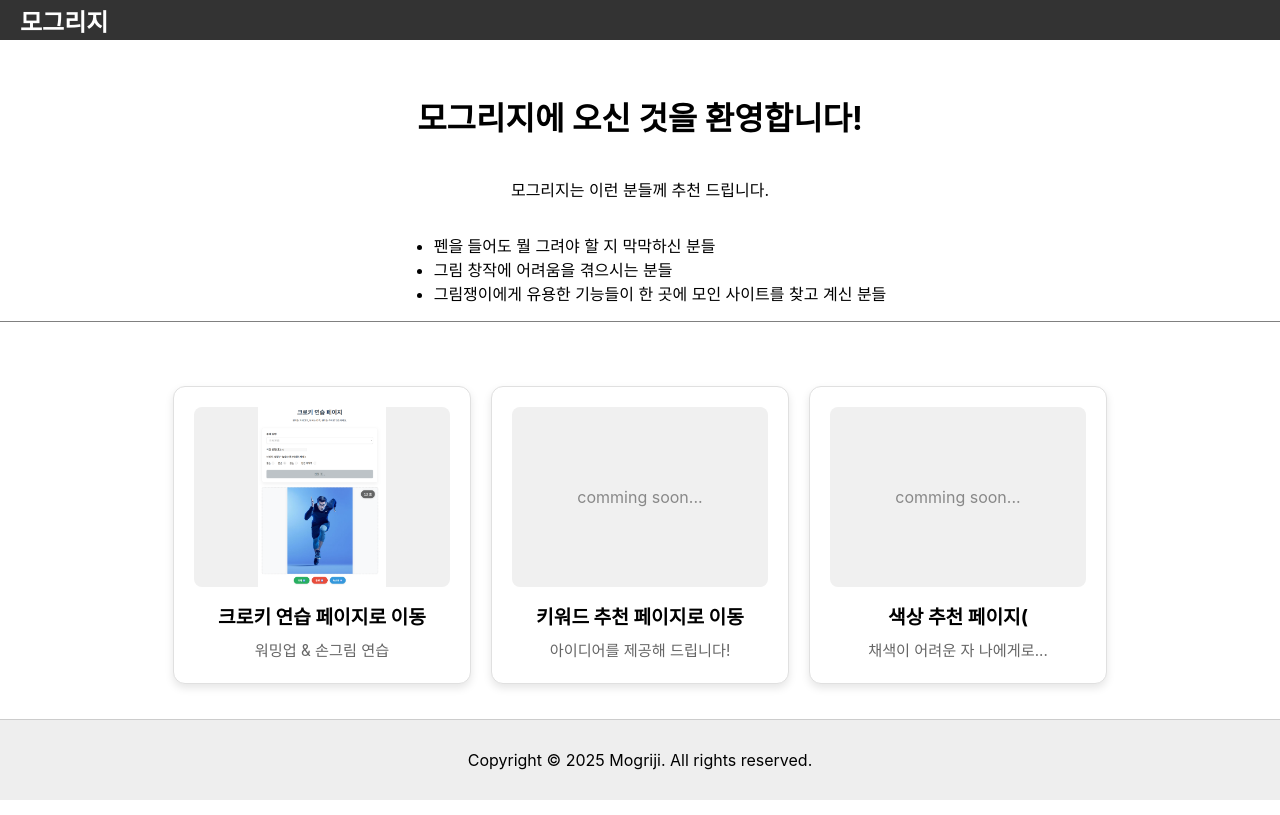
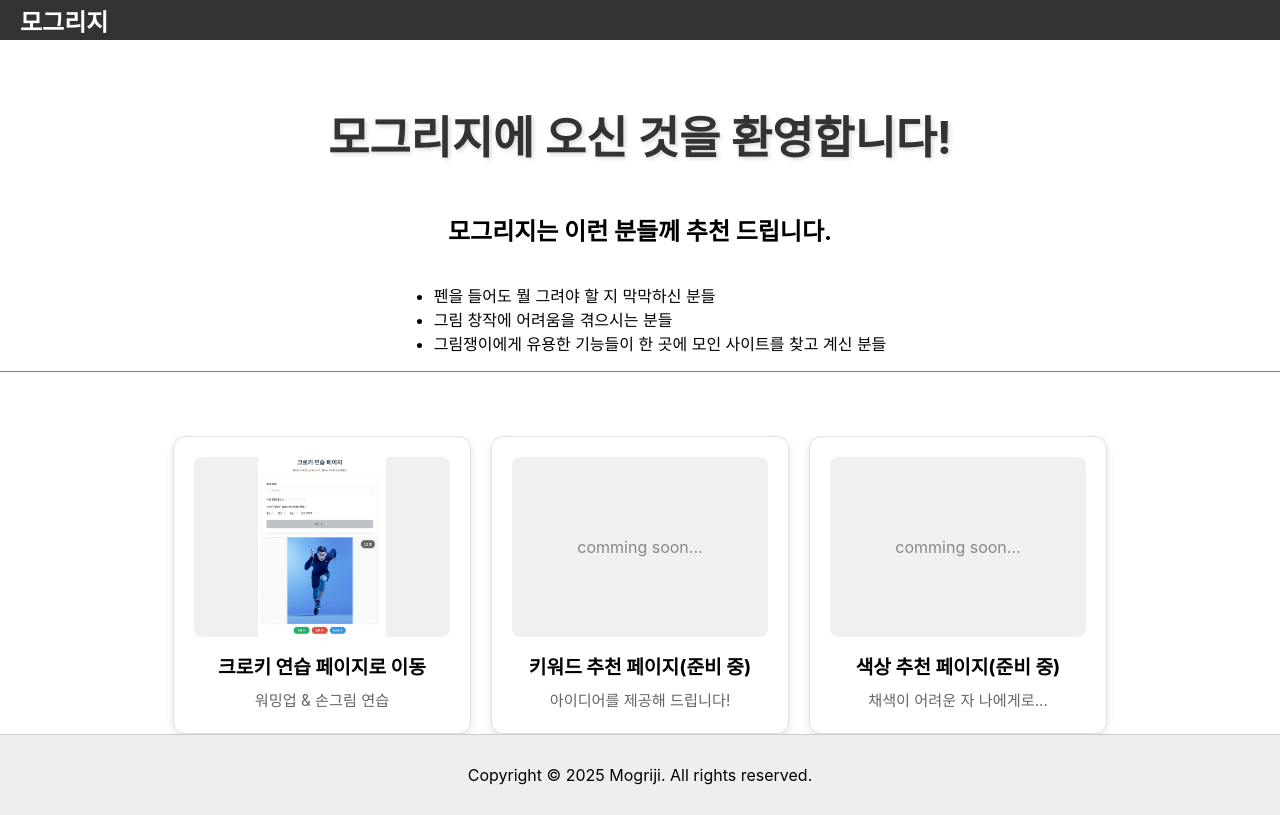
Before and after one commit to dgjPolyTech/mogrizi_2.0, a React (Create React App) app: page / in a window 1280 px wide. Built offline with nearby package versions, Linux system fonts and the light colour scheme.

Commit message:
코드 분석 후 주석 추가, 약간의 코드 수정

```diff
--- a/src/code/croquis/Croquis.jsx
+++ b/src/code/croquis/Croquis.jsx
@@ -3,17 +3,16 @@ import Croquis_view from "./Croquis_view";
 import "../css/Croquis.css";
 
 function Croquis(){
+    // croquis_view에게 보내야 할 사용자가 선택한 주제, 입력한 시간, 시작 여부, 난이도 값을 useState로 정의.
     const [category, setCategory] = useState("all");
     const [time, setTime] = useState("");
     const [isStart, setIsStart] = useState(false);
     const [difficult, setDifficult] = useState(1);
 
+    // 시간 변경 시마다, time state 값을 변경함.
     const handleTimeChange = (event) => {
         let value = event.target.value;
-        if (!/^\d*$/.test(value)) {
-            alert("숫자값을 입력해주십시오.");
-            return;
-        }
+
         if (Number(value) > 6000) {
             alert("최대 6000초(100분)까지 가능합니다.");
             return;
@@ -21,24 +20,32 @@ function Croquis(){
         setTime(value);
     };
 
+    // selectBox에서 옵션 변경 시마다 category 변경
     const handleOptionChange = (event) => {
         setCategory(event.target.value);
     };
 
-
+    // 라디오 버튼으로 다른 거 선택할 때마다 difficult 변경
     const handleDifficultChange = (event) => {
         setDifficult(Number(event.target.value));
     };
 
+    // start 버튼 눌렀을 시 발동.
+    const handleStart = (event) => {
+        event.preventDefault(); // 새로고침 방지.
 
-    const handleStart = (event) => {
-        event.preventDefault(); // 새로고침 방지
-
+        // 시간 설정은 사용자가 선택하는게 아니라 입력하는 값이기에 유효성 검사를 진행함.
         if(time === "" || Number(time) <= 0){
             alert("시간을 올바르게 입력해주십시오.");
             return;
         }
 
+        if (!/^\d*$/.test(time)) {
+            alert("시간을 올바르게 입력해주십시오.");
+            return;
+        }
+
+        // isStart true로 만듦과 동시에, 요소별 disabled 값에 영향을 줘서 크로키 진행 중에는 입력 추가로 못하게 방지함.
         setIsStart(true);
     };
 
@@ -88,7 +95,7 @@ function Croquis(){
                                             type="radio" name="difficult" value={1}
                                             checked={difficult === 1}
                                             onChange={handleDifficultChange}
-                                            disabled={isStart} /* ⭐ 비활성화 */
+                                            disabled={isStart}
                                         />
                                     </label>
 
@@ -133,7 +140,7 @@ function Croquis(){
                 </div>
             </form>
 
-            {/* 게임 화면 (isStart가 true일 때만 보임) */}
+            {/* croquis_view 영역은 isStart가 true일 떄만(=크로키 진행 중일 때만) 보이게 설정함. */}
             {isStart &&
                 <div className="croquis-view-container">
                     <Croquis_view
--- a/src/code/croquis/Croquis_view.jsx
+++ b/src/code/croquis/Croquis_view.jsx
@@ -11,13 +11,10 @@ function Croquis_view(props){
     // 이미지 변경 함수
     const change_img = useCallback(() => {
         const allKeys = imgContext.keys();
-
-
         const validKeys = allKeys.filter((path) => {
 
             const isCategoryMatch = props.category === 'all' || path.includes(props.category);
 
-            // 2. 난이도 체크 (윈도우/맥 호환성 강화)
             const diffPattern = new RegExp(`[\\/\\\\]${props.difficult}_|^${props.difficult}_`);
             const isDiffMatch = props.difficult === 0 || diffPattern.test(path);
 
--- a/src/code/css/Croquis.css
+++ b/src/code/css/Croquis.css
@@ -1,10 +1,12 @@
 /* src/code/css/Croquis.css */
+
 
 .croquis-container {
     max-width: 800px;
     margin: 0 auto;
     padding: 40px 20px;
     font-family: 'Noto Sans KR', sans-serif;
+    /* 기본적으로 noto sans 쓰되, 없거나 안나오면 sans-serif 쓰라는 의미*/
     color: #333;
 }
 
@@ -168,7 +170,6 @@
     box-shadow: 0 2px 10px rgba(0,0,0,0.2);
 }
 
-/* === 7. 뷰어 버튼 그룹 === */
 .croquis-button-group {
     display: flex;
     justify-content: center;
@@ -205,3 +206,20 @@
     from { opacity: 0; transform: translateY(20px); }
     to { opacity: 1; transform: translateY(0); }
 }
+
+/* 화면 폭이 768px 이하(태블릿/모바일)일 때만 실행되는 미디어 쿼리*/
+@media (max-width: 768px) {
+
+    .croquis-container {
+        padding: 20px 10px;
+    }
+
+    .croquis-view-box {
+        width: 100%; /* 100% 그대로 유지해도, padding 속성 때문에 화면 끝이랑 간격 벌어짐. */
+        height: 400px;
+    }
+
+    .croquis-title h1 {
+        font-size: 1.8rem;
+    }
+}
--- a/src/code/css/Home.css
+++ b/src/code/css/Home.css
@@ -1,13 +1,17 @@
 /* 전체적으로 넓이/높이를 % 단위로 잡되, min 최소값을 줘서 너무 작아지지는 않게 함. */
 
 html, body {
-    /* 정확히는 width는 안 줘도 되는데, 높이(height)는 줘야함. */
-    min-height: 100vh; /* 보여지는 화면 기준 최소 높이 100% 주기 */
+    min-height: 100vh; /* 보여지는 화면 기준 최소 높이를 100%로 주기 */
     margin: 0;
     padding: 0;
 
     display: flex; /* 자식 요소를 원하는 방향으로 정렬할 수 있게 해주는 핵심 속성 */
-    flex-direction: column; /* flex로 정렬되는 방향을 세로로 함. */
+    flex-direction: column; /* column(열)은 flex로 정렬되는 방향을 세로 기준으로 함.(열처럼) */
+    /*
+        a
+        b
+        c
+    */
 }
 
 
@@ -16,7 +20,7 @@ html, body {
     height: 100%;
 
     display: flex;
-    justify-content: center; /* 요소를 가운데로 정렬 */
+    justify-content: center;
     flex-direction: column;
 }
 
@@ -24,8 +28,16 @@ html, body {
     height: 40%;
 
     display: flex;
-    /*justify-content: center;*/
     flex-direction: column;
+
+    /* align-items는 flex-direction으로 정한 주축과 반대되는 방향으로 정렬된다.*/
+    /* 정확히는 column이면 좌/우, row면 위/아래 */
+    /* 여기는 flex-direction이 column이니까, 세로를 기준으로 가운데(center)에 위치하게됨
+    왼   중   우
+         a
+         b(이렇게 위치하게 됨)
+         c
+    */
     align-items: center;
 
     margin-top: 2.5%;
@@ -34,15 +46,35 @@ html, body {
     border-bottom: 1px solid grey;
 }
 
+.home-intro-title {
+    font-size: 2.8rem;
+    font-weight: 700;
+    text-align: center;
+    color: #333; /* 기본 어두운 회색 */
+    margin-bottom: 25px;
+
+    text-shadow: 2px 2px 4px rgba(0, 0, 0, 0.15); /* 말 그대로 텍스트 뒤에 그림자 효과. */
+}
+
+/* 위의 text-shadow 색상을 조절할 수 잇음. */
+.home-intro-title .highlight {
+    color: #FF6B6B; /* 예쁜 코랄색 포인트 */
+}
+
 .home-content-container {
     display: flex;
-    justify-content: center; /* 가운데 */
-    flex-direction: row; /* 가로 정렬 */
+    /* justify-content는 align-items와 반대로 flex-direction에 따라 요소를 배치함. 좌/우로 주게 되는 식임. */
+    /* 여기는 flex-direction이 row니까, 가로 기준 가운데에 주려고 justify-content를 쓴 거. */
+    justify-content: center;
+    flex-direction: row; /* row(행)은 flex로 정렬되는 방향을 가로를 기준으로 함(행처럼) */
+    /*
+        a b c
+    */
 
-   flex-wrap: wrap; /* 화면 축소시 요소가 잘리지 않고 재배치하게 해줌.*/
+    flex-wrap: wrap; /* 화면 축소시 요소가 잘리지 않고 재배치하게 해줌.*/
 
     /* flex 기반으로 요소 배치 시, margin보다 gap을 쓰는 게 좋다고 함. */
-    /* 화면 크기가 어떻든 무조건 20px만큼 띄워줌. */
+    /* right, top 등 방향 상관없이 무조건 요소 간 20px씩 띄어줌.  */
     gap: 20px
 }
 
@@ -51,7 +83,7 @@ html, body {
 .home-content {
     width: 20%;
     min-width: 250px;
-    height: auto;
+    height: auto; /* 높이를 부모 요소의 크기에 자동으로 맞춤 */
     background-color: white;
     border: 1px solid #e0e0e0;
     border-radius: 12px;
@@ -61,10 +93,10 @@ html, body {
 
     box-shadow: 0 4px 8px rgba(0,0,0,0.1);
 
-    /* 위치 이동(transform)과 그림자(box-shadow)가 변할 때 0.3초 동안 부드럽게 해라 */
+    /* transform(형태 변환)할 때, 부드럽게 하거나 빠르게 전환되는 효과와 함께 그림자 효과를 줌 */
     transition: transform 0.3s ease, box-shadow 0.3s ease;
 
-    /* 마우스 올리면 커서 모양을 변경할 수 있다. */
+    /* 마우스 올렸을 때 커서 모양을 변경할 수 있다. */
     cursor: pointer;
 }
 
--- a/src/code/home/Home.jsx
+++ b/src/code/home/Home.jsx
@@ -4,30 +4,28 @@ import { useNavigate } from "react-router-dom";
 import "../css/Home.css";
 
 // 리액트는 경로명 그대로 써서는 안되고 이렇게 변수화 해서 써야한다.
+// 정확히는 public 폴더에 넣지 않는 지금과 같은 구조에서는 이렇게 써야하는데, 이미지를 다시 옮기기 곤란하여 이런 방식을 취함.
 import main_CroquisImg from "../assets/croquis_img.png";
 
 function Home() {
-    // 페이지 이동 감시 state
-    const [page, setPage] = useState(null);
-
     // useNavigate: 특정 상황에서 url을 변경하여 페이지 이동 시켜준다.
     const navigate = useNavigate();
 
-
+    // 매개변수로 받은 path url로 페이지를 옮겨준다.
     const move = (path) => {
         navigate(path);
     };
 
+    // 매개변수로 받은 페이지명을 토대로 "~는 아직 준비 중입니다."라는 문구 출력.
     const stop = (value) => {
         alert(value+"는 아직 준비 중입니다!");
-        return;
     }
 
     return (
         <div className="home-container">
             <div className="home-intro">
-                <h1>모그리지에 오신 것을 환영합니다!</h1>
-                <p>모그리지는 이런 분들께 추천 드립니다.</p>
+                <h1 className={"home-intro-title"}>모그리지에 오신 것을 환영합니다!</h1>
+                <h2>모그리지는 이런 분들께 추천 드립니다.</h2>
                 <ul>
                     <li>펜을 들어도 뭘 그려야 할 지 막막하신 분들</li>
                     <li>그림 창작에 어려움을 겪으시는 분들</li>
@@ -49,12 +47,13 @@ function Home() {
                     </div>
                 </div>
 
+                {/* 키워드 및 색상 추천 페이지는 추후 구현 예정. */}
                 <div className={"home-content"} onClick={() => stop("키워드 추천 페이지")}>
                     <div className={"image"}>
                         comming soon...
                     </div>
                     <div className={"title"}>
-                        <h1>키워드 추천 페이지로 이동</h1>
+                        <h1>키워드 추천 페이지(준비 중)</h1>
                     </div>
                     <div className={"content"}>
                         아이디어를 제공해 드립니다!
@@ -66,7 +65,7 @@ function Home() {
                         comming soon...
                     </div>
                     <div className={"title"}>
-                        <h1>색상 추천 페이지(</h1>
+                        <h1>색상 추천 페이지(준비 중)</h1>
                     </div>
                     <div className={"content"}>
                         채색이 어려운 자 나에게로...
```
